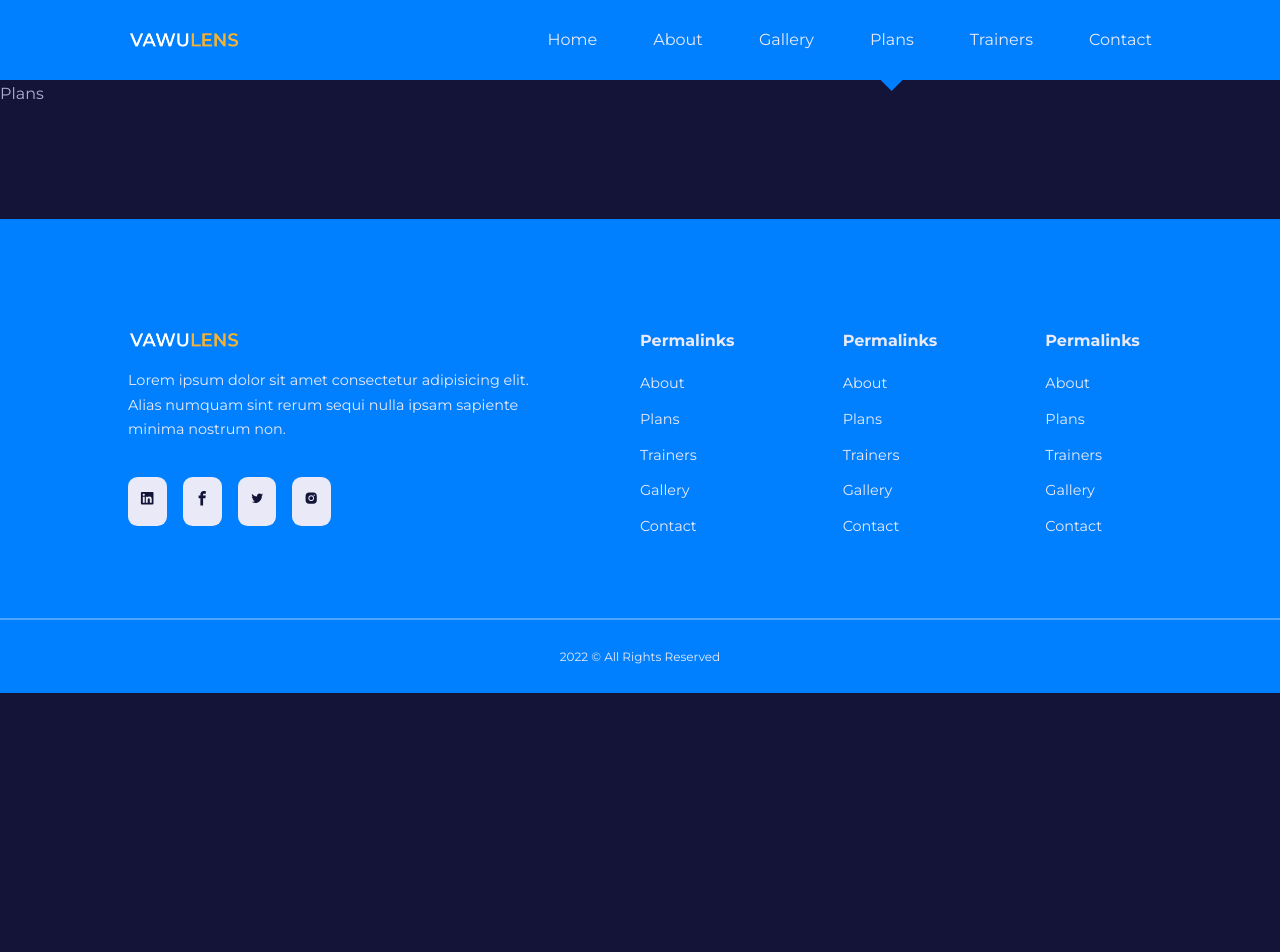
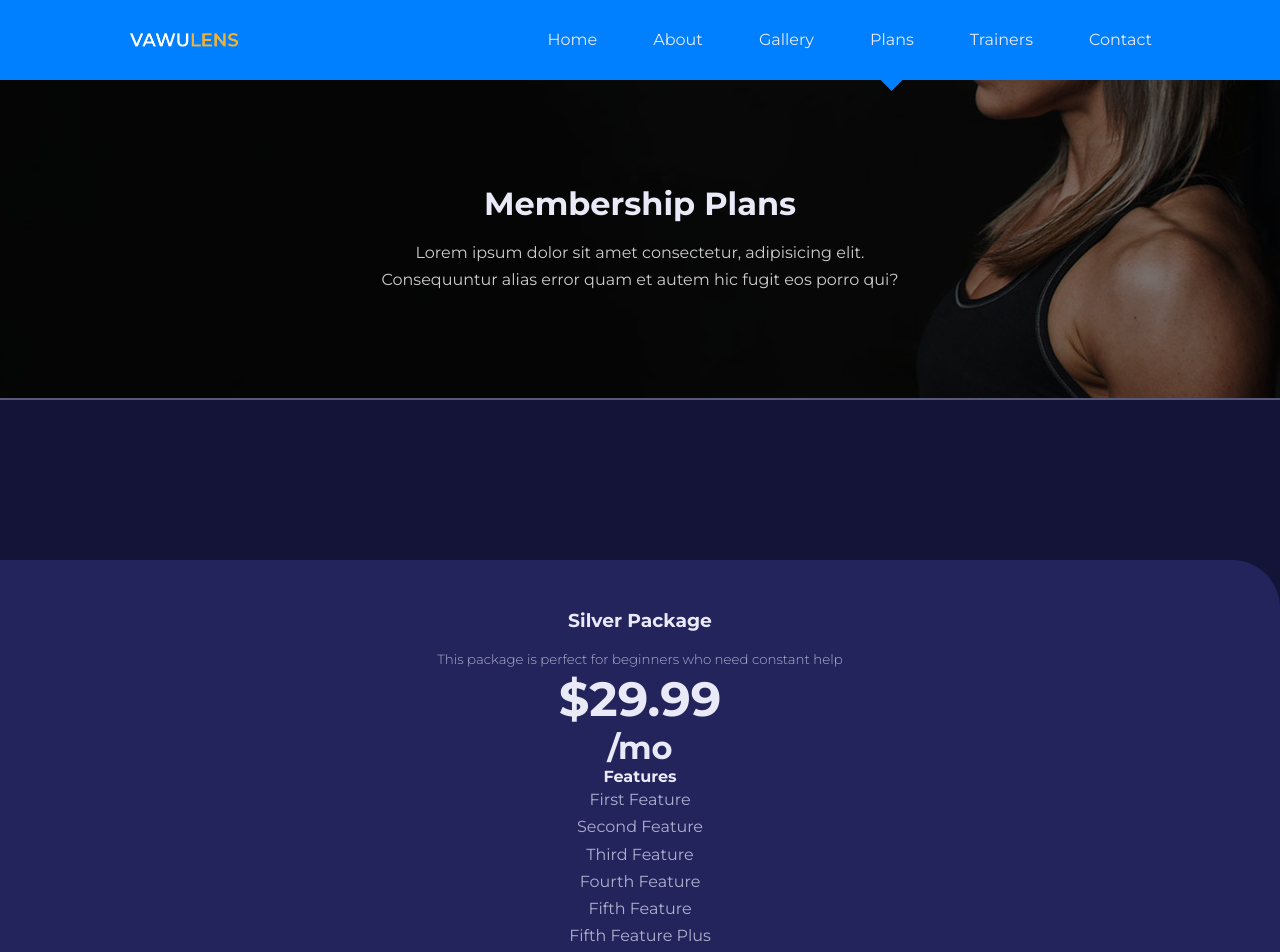
Before and after one commit to MarcoRosselDev/react-20-fitness-page, a React (Create React App) app: page /plans in a window 1280 px wide. Shown: the top 952 px of the page. Before the commit the page ends 800 px from the top, so only its background shows below. Built offline with nearby package versions, Linux system fonts and the light colour scheme.

Commit message:
plans page

```diff
--- a/src/pages/plans/Plans.jsx
+++ b/src/pages/plans/Plans.jsx
@@ -1,7 +1,42 @@
+import Header from "../../components/Header";
+import HeaderImage from "../../images/header_bg_4.jpg";
+import Card from "../../UI/Card";
+import { plans } from "../../data";
 import "./plans.css";
 
-function Plans() {
-  return <div>Plans</div>;
-}
+const Plans = () => {
+  return (
+    <>
+      <Header title="Membership Plans" image={HeaderImage}>
+        Lorem ipsum dolor sit amet consectetur, adipisicing elit. Consequuntur
+        alias error quam et autem hic fugit eos porro qui?
+      </Header>
+      <section className="plans">
+        <div className="cantanier plans__container">
+          {plans.map(({ id, name, desc, price, features }) => {
+            return (
+              <Card key={id} className="plan">
+                <h3>{name}</h3>
+                <small>{desc}</small>
+                <h1>{`$${price}`}</h1>
+                <h2>/mo</h2>
+                <h4>Features</h4>
+                {features.map(({ feature, available }, index) => {
+                  return (
+                    <p key={index} className={!available ? "disabled" : ""}>
+                      {feature}
+                    </p>
+                  );
+                })}
+                {/* podemos importar react router y dirigirlo a una venta */}
+                <button className="btn lg">Choose Plan</button>
+              </Card>
+            );
+          })}
+        </div>
+      </section>
+    </>
+  );
+};
 
 export default Plans;
```
